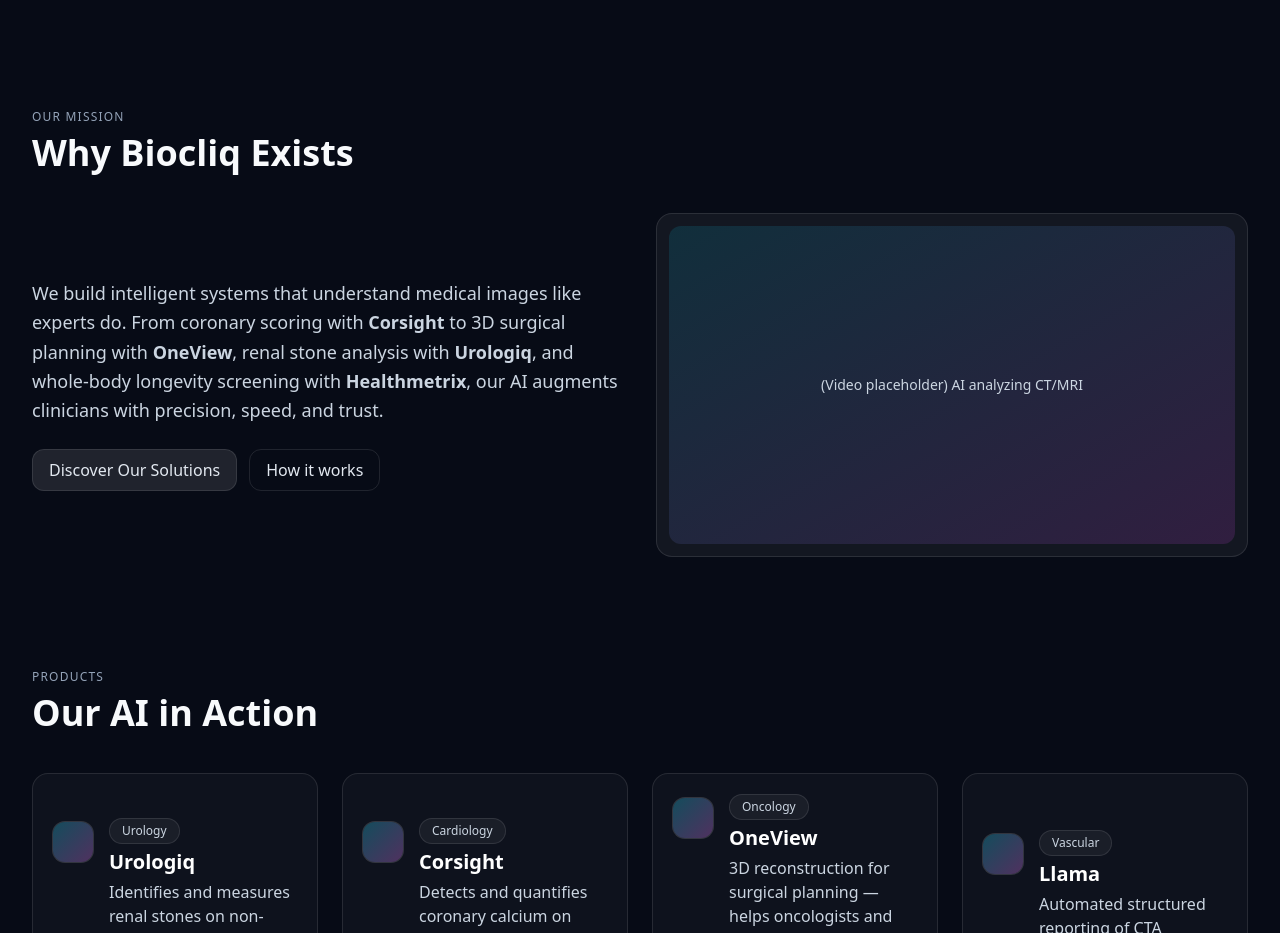
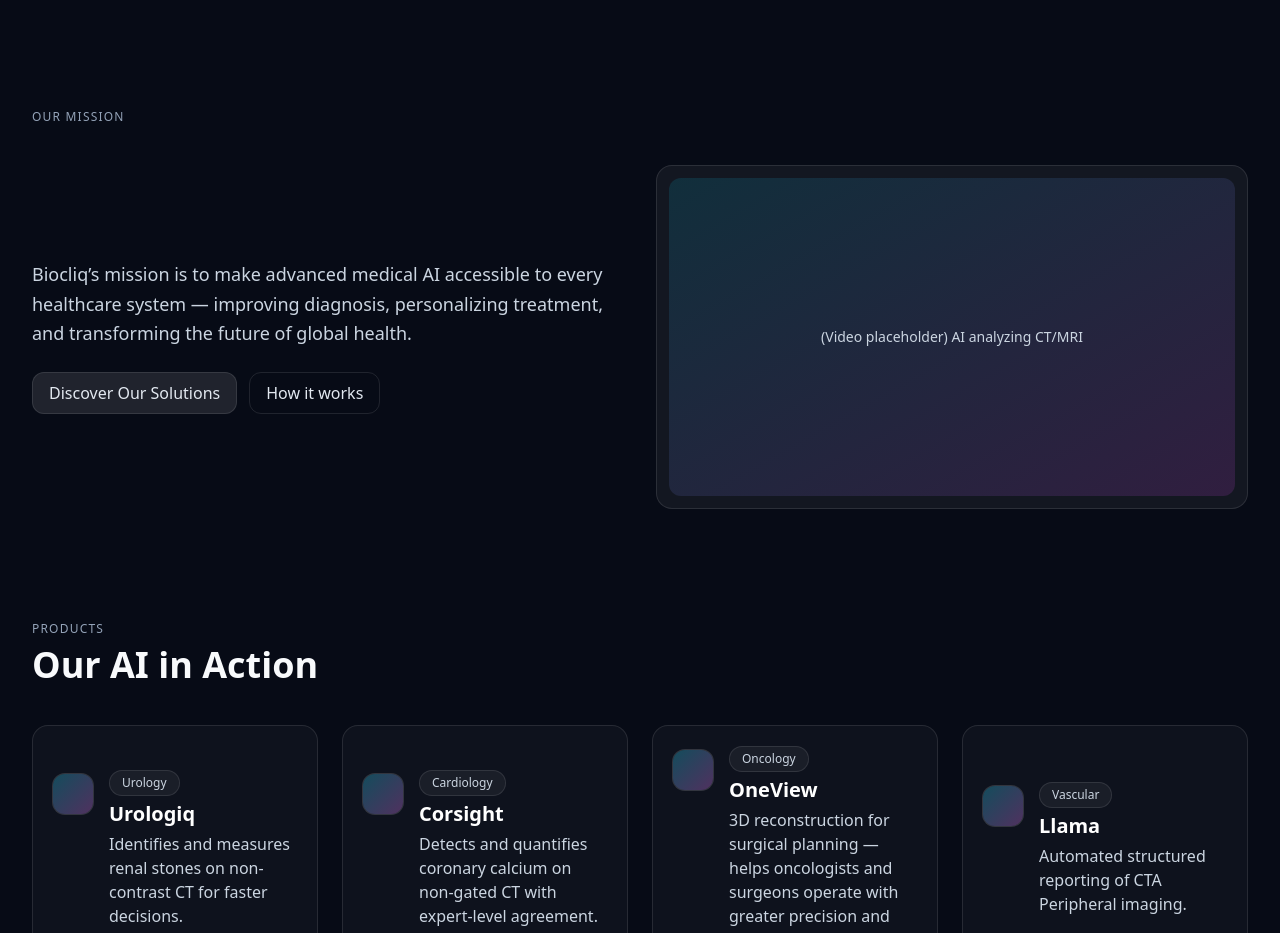
Before and after one commit to BiocliqAI/website-new, a React (Vite) app: page / in a window 1280 px wide. Shown: the part 820-1753 px from the top of the page. Built offline with nearby package versions, Linux system fonts and the light colour scheme.

Commit message:
chore: refresh intro mission messaging
Co-authored-by: factory-droid[bot] <138933559+factory-droid[bot]@users.noreply.github.com>

```diff
--- a/src/App.tsx
+++ b/src/App.tsx
@@ -55,11 +55,11 @@
 
       <div className="relative py-14">
         <GlowOrb />
-        <Section id="intro" title="Why Biocliq Exists" kicker="Our mission">
+        <Section id="intro" kicker="Our mission">
           <div className="grid md:grid-cols-2 gap-8 items-center">
             <div>
               <p className="text-lg text-slate-300 leading-relaxed">
-                We build intelligent systems that understand medical images like experts do. From coronary scoring with <strong>Corsight</strong> to 3D surgical planning with <strong>OneView</strong>, renal stone analysis with <strong>Urologiq</strong>, and whole-body longevity screening with <strong>Healthmetrix</strong>, our AI augments clinicians with precision, speed, and trust.
+                Biocliq’s mission is to make advanced medical AI accessible to every healthcare system — improving diagnosis, personalizing treatment, and transforming the future of global health.
               </p>
               <div className="mt-6 flex gap-3">
                 <a href="#tech" className="rounded-xl px-4 py-2 bg-white/10 hover:bg-white/15 border border-white/10">Discover Our Solutions</a>
```
